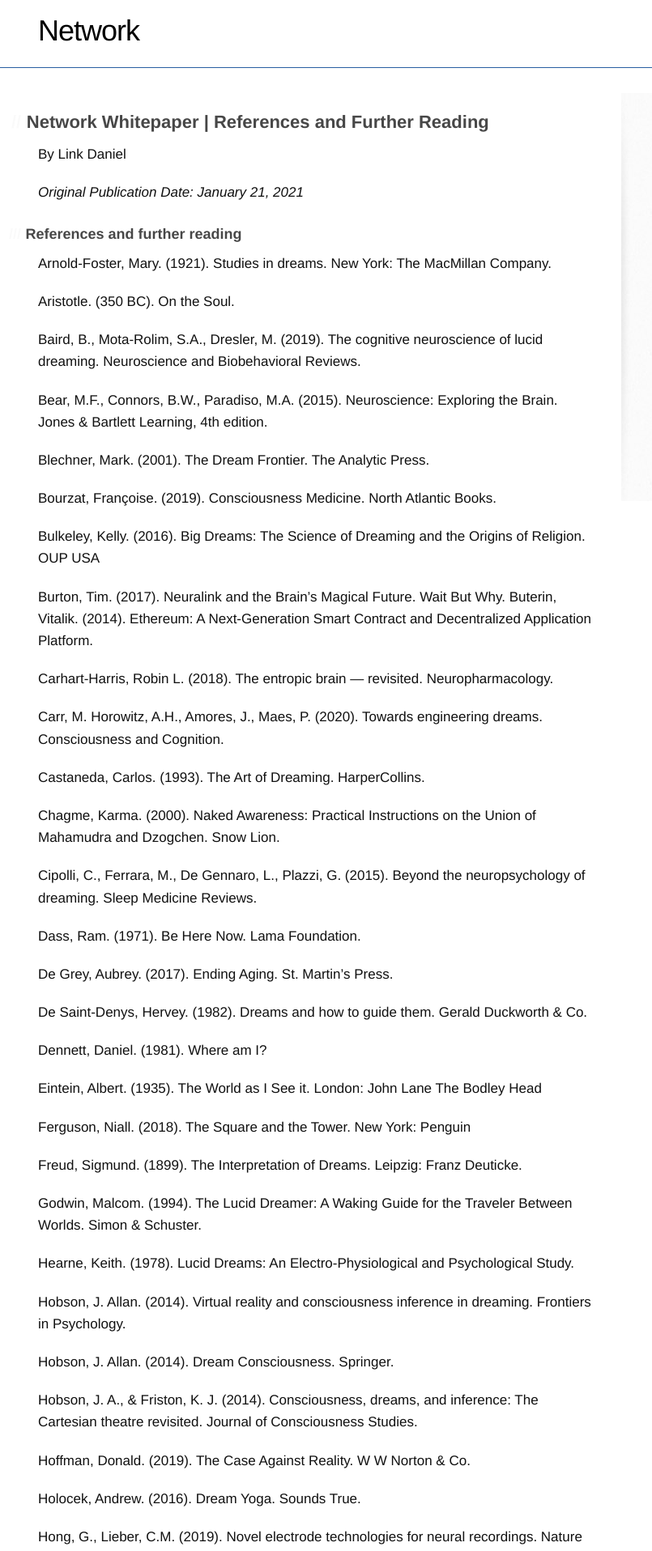
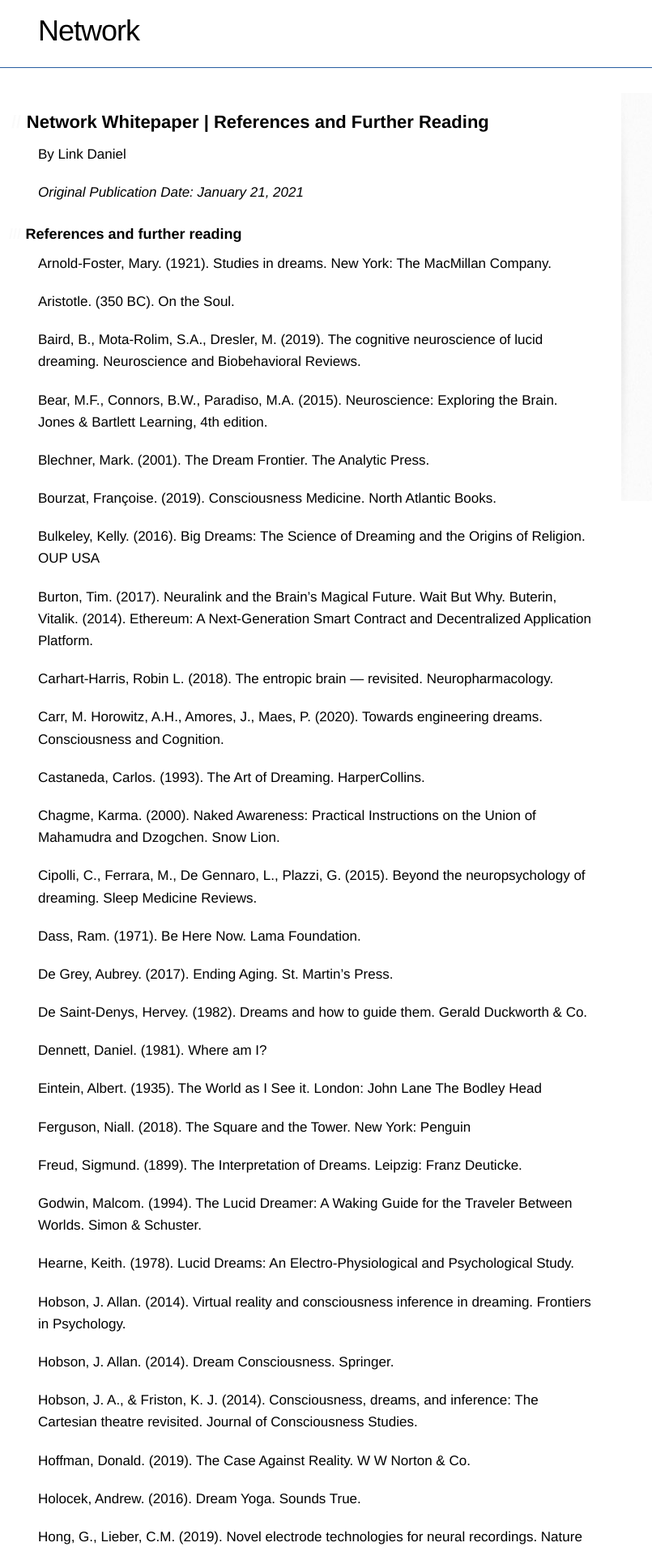
Before and after one commit to networkf/network.github.io, a Jekyll site: the page built from whitepaper21references.md, in a window 1280 px wide. Shown: the top 1916 px of the page at 81% size, without its empty margins (123-928 px from the left). Built offline with Jekyll 4.4.1, drawn with Linux system fonts in a browser that asks for light colours; some web fonts are replaced; our own code applies the rules of GitHub Pages for plain Markdown files; the repository's description, which GitHub fills in, is left out.

Commit message:
Update jekyll-theme-architect.scss

```diff
--- a/_sass/jekyll-theme-architect.scss
+++ b/_sass/jekyll-theme-architect.scss
@@ -8,7 +8,7 @@ body {
   font-size: 17px;
   font-weight: 400;
   line-height: 1.6;
-  color: #111111;
+  color: #000000;
   background: #ff url(../images/body-bg.jpg) 0 0 repeat;
 }
 
@@ -193,7 +193,7 @@ form {
   font-family: 'Architects Daughter', 'Helvetica Neue', Helvetica, Arial, serif;
   font-size: 2.8em;
   font-weight: normal;
-  color: #474747;
+  color: #000000;
   text-indent: 0px;
   letter-spacing: -1px;
 }
@@ -210,7 +210,7 @@ form {
   font-family: 'Helvetica Neue', Helvetica, Arial, serif;
   font-size: 22px;
   font-weight: bold;
-  color: #474747;
+  color: #000000;
   text-indent: 0px;
 
 }
@@ -227,7 +227,7 @@ form {
   font-family: 'Helvetica Neue', Helvetica, Arial, serif;
   font-size: 18px;
   font-weight: bold;
-  color: #474747;
+  color: #000000;
   text-indent: 0px;
 }
 
@@ -243,7 +243,7 @@ form {
   font-family: 'Helvetica Neue', Helvetica, Arial, serif;
   font-size: 15px;
   font-weight: bold;
-  color: #474747;
+  color: #000000;
   text-indent: 0px;
 }
 
@@ -258,7 +258,7 @@ h4:before {
   margin-bottom: 8px;
   font-family: 'Helvetica Neue', Helvetica, Arial, serif;
   font-size: 14px;
-  color: #474747;
+  color: #000000;
   text-indent: 0px;
 }
 h5:before {
@@ -272,7 +272,7 @@ h5:before {
   margin-bottom: 8px;
   font-family: 'Helvetica Neue', Helvetica, Arial, serif;
   font-size: .8em;
-  color: #474747;
+  color: #000000;
   text-indent: 0px;
 }
 h6:before {
```
